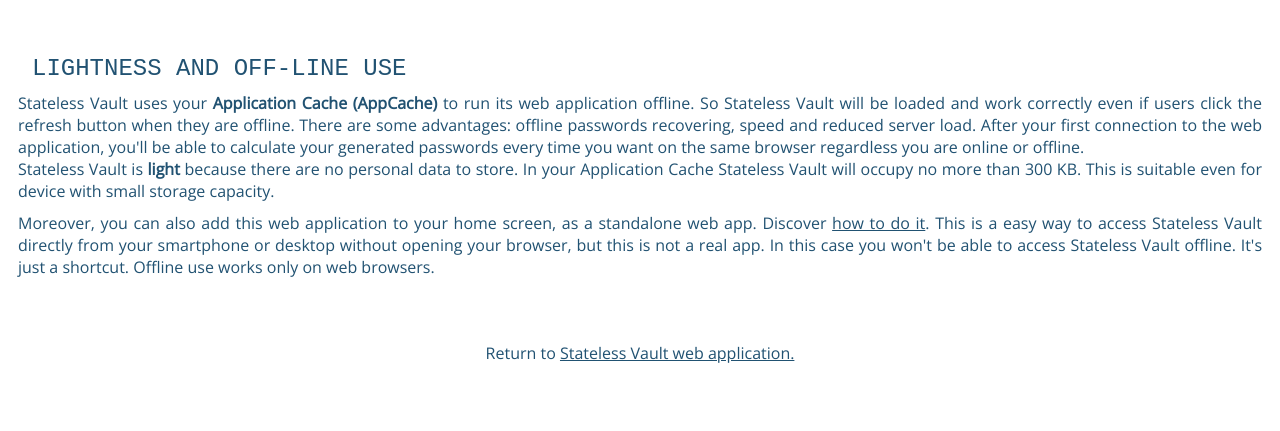
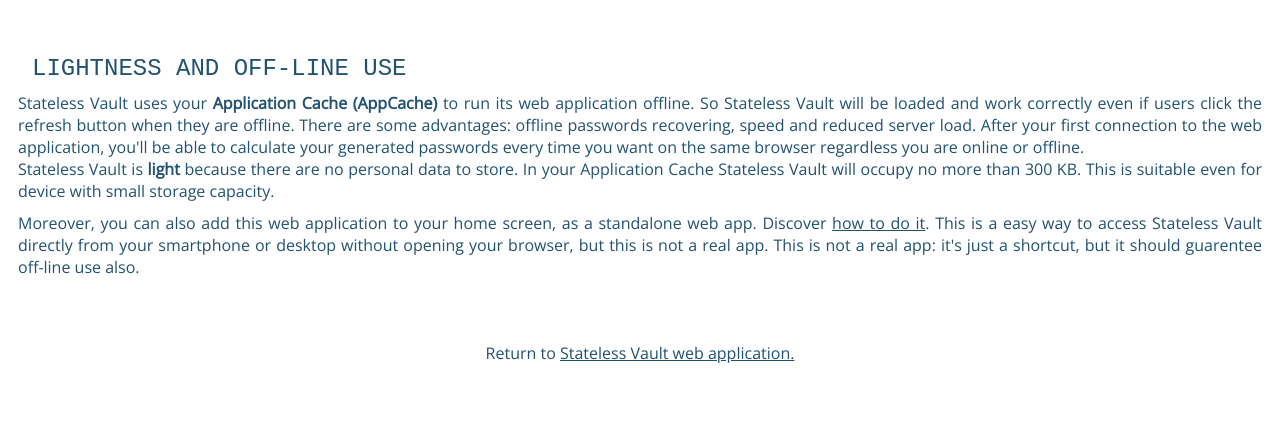
Before and after one commit to cynic991/statelessvault, a plain HTML site: page explanation.html in a window 1280 px wide. Shown: the part 1286-1717 px from the top of the page. Drawn offline with nearby package versions, Linux system fonts and the light colour scheme; a web font is replaced by a local one.

Commit message:
Update explanation.html

```diff
--- a/explanation.html
+++ b/explanation.html
@@ -145,8 +145,8 @@ you must include the manifest attribute in the <html> element in your applicatio
 						Moreover, you can also add this web application to your home screen, as a standalone web app. Discover
 						<a href="https://www.howtogeek.com/196087/how-to-add-websites-to-the-home-screen-on-any-smartphone-or-tablet/">
 						how to do it</a>. This is a easy way to access Stateless Vault directly from your smartphone or desktop without
-						opening your browser, but this is not a real app. In this case you won't be able to access Stateless Vault
-						offline. It's just a shortcut. Offline use works only on web browsers.
+						opening your browser, but this is not a real app. This is not a real app: it's just a shortcut,
+						but it should guarentee off-line use also.
 				</p>
 		</section>
 
```
